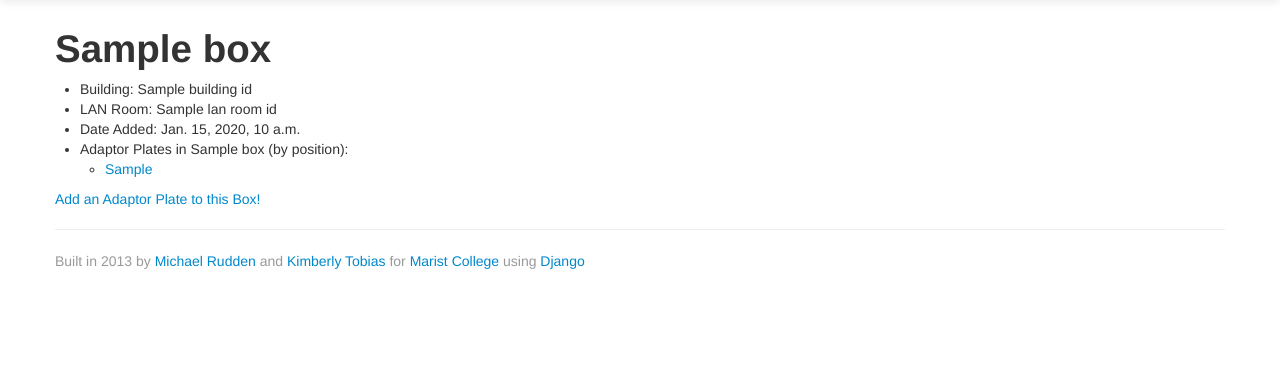
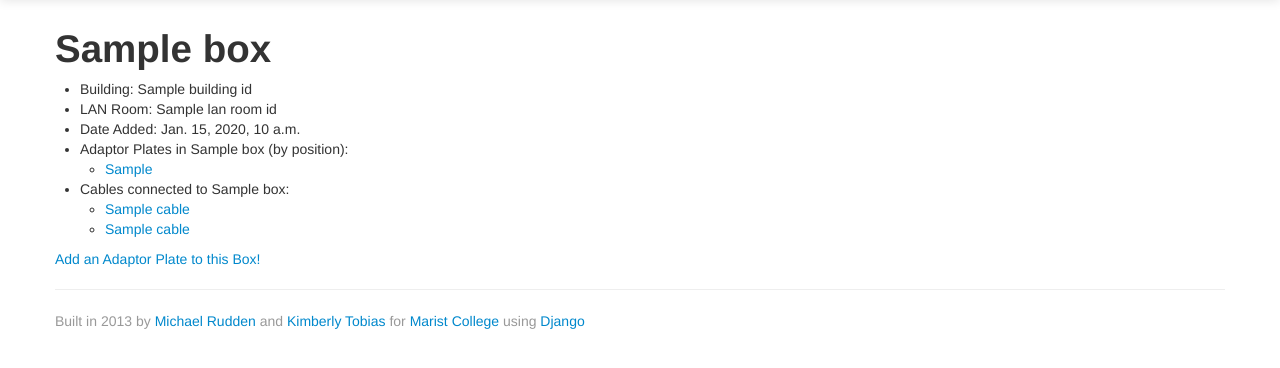
Before and after one commit to mrudden/fiber, a Django app: template templates/fiberdb/boxes_detail.html in a window 1280 px wide. Shown: the part 41-409 px from the top of the page. Run offline with Django 3.2, Linux system fonts and the light colour scheme; the template is opened without the code that fills it: most values are stand-ins (such as "Sample title", 1, 10 or a date in 2020); some libraries are stand-ins or nearby versions.

Commit message:
updated box detailview

```diff
--- a/templates/fiberdb/boxes_detail.html
+++ b/templates/fiberdb/boxes_detail.html
@@ -15,6 +15,15 @@
         <li><a href="/adaptorplates/{{ adaptorplate.id }}/">{{ adaptorplate.box_position }}</a></li>
         {% endfor %}
     </ul>
+    <li>Cables connected to  {{ box }}:
+    <ul>
+        {% for cable in box.end1_box.all %}
+        <li><a href="/cables/{{ cable.id }}/">{{ cable }}</a></li>
+        {% endfor %}
+        {% for cable in box.end2_box.all %}
+        <li><a href="/cables/{{ cable.id }}/">{{ cable }}</a></li>
+        {% endfor %}
+    </ul>
 </ul>
 <a href="/racks/add">Add an Adaptor Plate to this Box!</a>
 {% endblock %}
```
